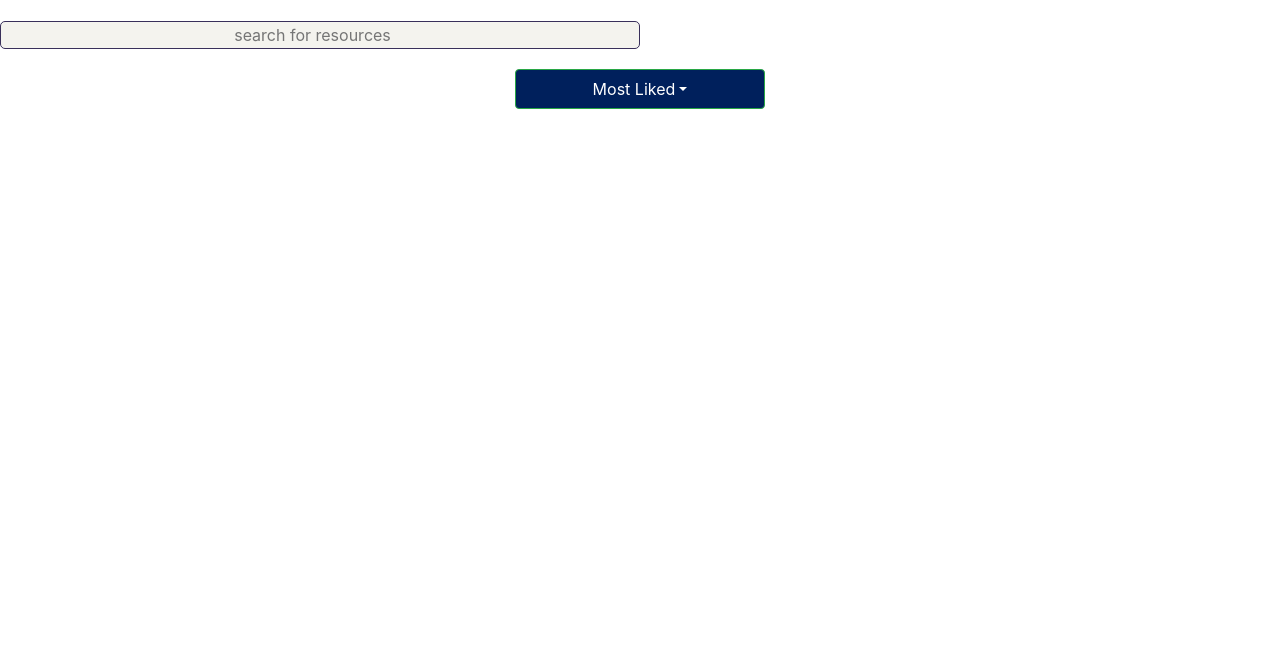
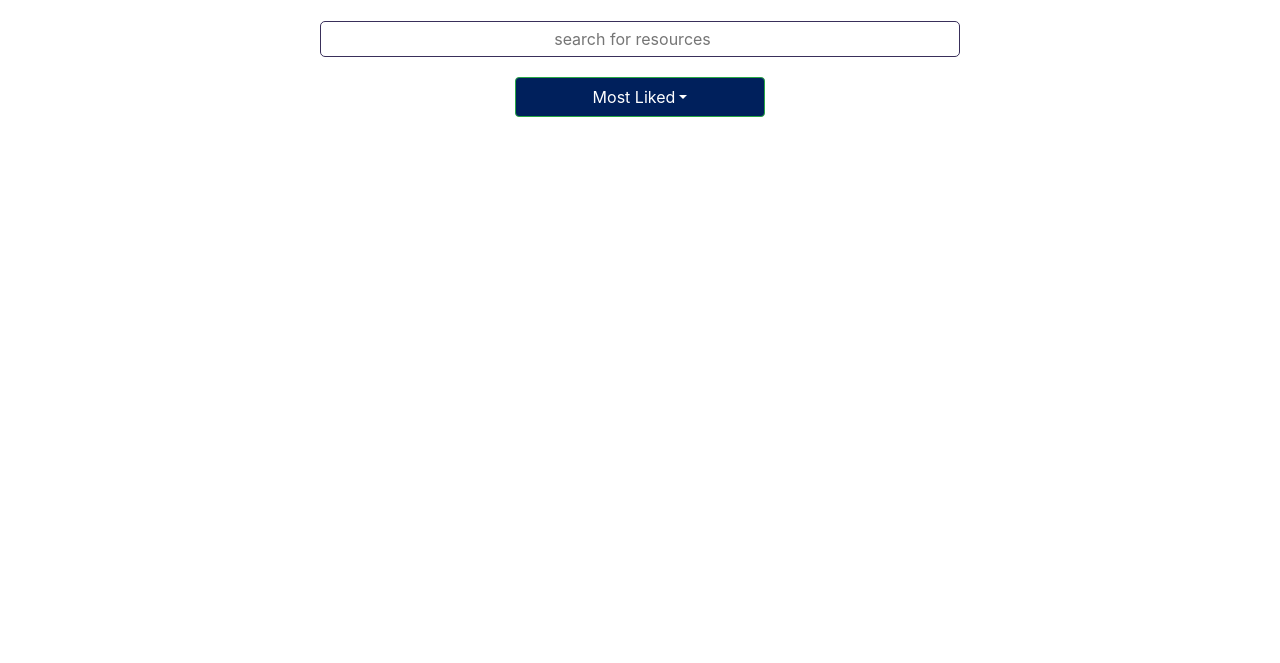
Before and after one commit to curley2121/Enviornmental-Racism, a React app: page /content/1 in a window 1280 px wide. Shown: the part 137-800 px from the top of the page. Built offline with nearby package versions, Linux system fonts and the light colour scheme.

Commit message:
minor css to search

```diff
--- a/src/components/Content.module.css
+++ b/src/components/Content.module.css
@@ -76,14 +76,16 @@
   }
 
   input {
+    display: block !important;
     font-family: "Gill Sans";
     width: 50%;
     text-align: center;
-    margin-right: auto;
-    margin-left: auto;
-    background-color: #f4f3ee;
+    margin-right: auto !important;
+    margin-left: auto !important;
+    background-color: #ffffff;
     border: 1.5px solid #392f5a;
     border-radius: 5px;
+    padding:5px;
   }
 
   .searchInput {
--- a/src/components/FullPage.js
+++ b/src/components/FullPage.js
@@ -6,6 +6,7 @@ import Book from './content_types/Book.js';
 import Organization from './content_types/Organization.js';
 import Video from './content_types/Video.js';
 import Footer from './Footer.js'
+import css from "./FullPage.module.css";
 
 // Full page of content. Content ID guaranteed to be in param
 function FullPage() {
@@ -31,7 +32,7 @@ function FullPage() {
             return <div>Something has gone catostrophically wrong</div>
     }
     return (
-        <div>
+        <div className={css.container}>
             <div className="container">
                 {contentComp}
             </div>
--- a/src/components/FullPage.module.css
+++ b/src/components/FullPage.module.css
@@ -0,0 +1,5 @@
+.container{
+    font-family: "Helvetica";
+    padding:30px;
+
+}
```
Also changed, not shown: public/assets/EnviroLogo.svg (added).
